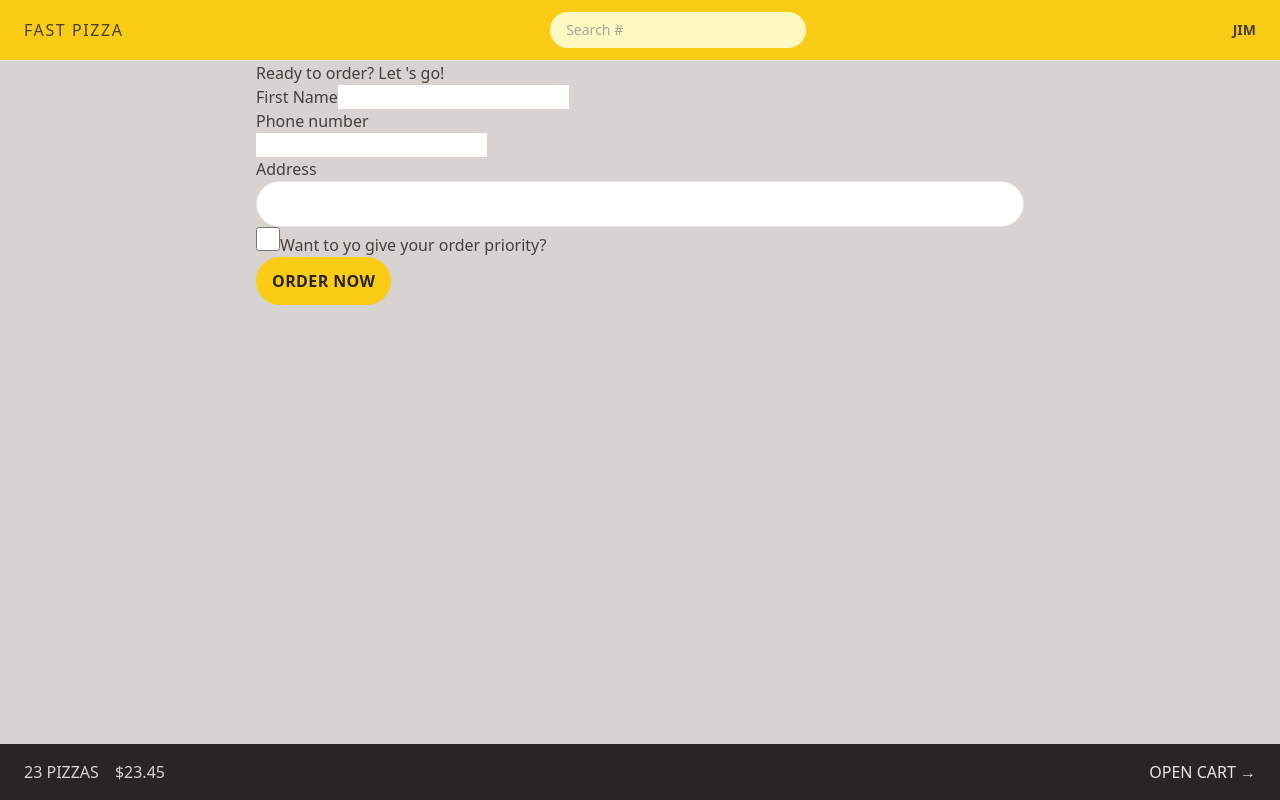
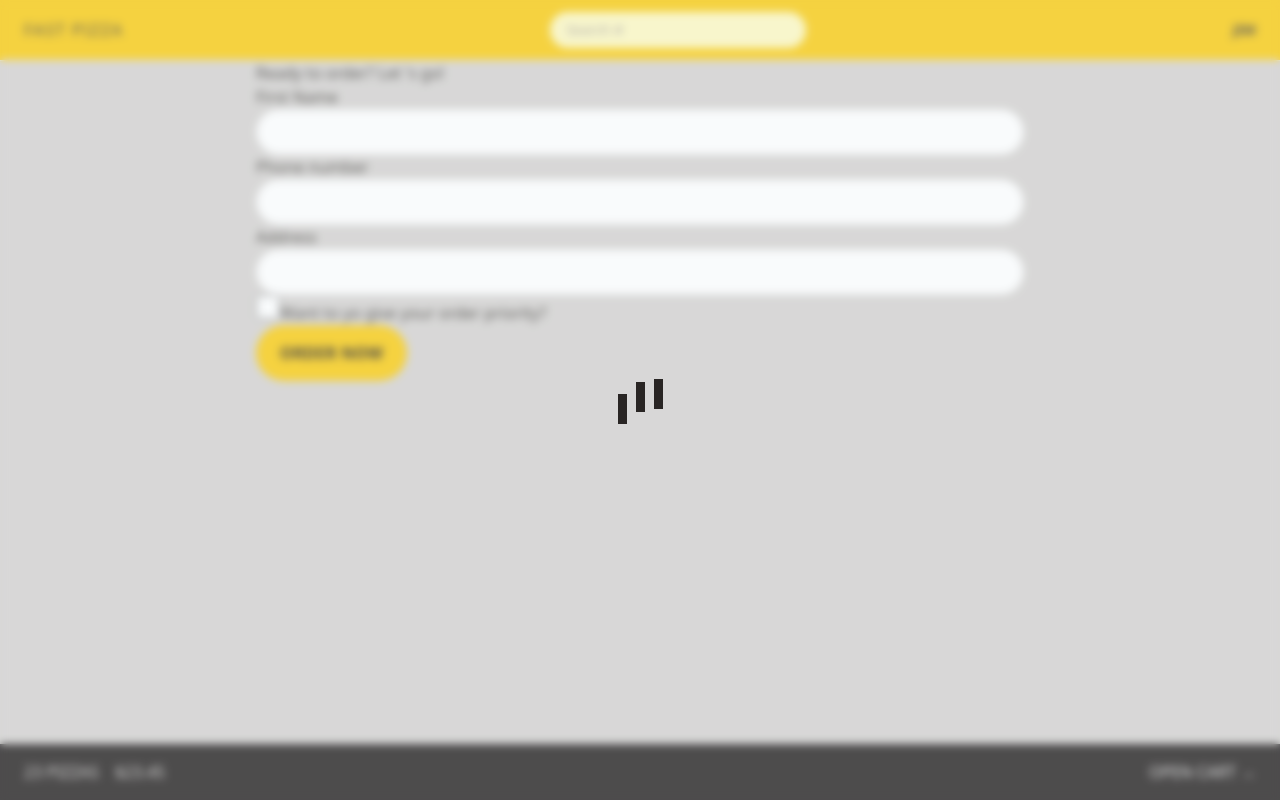
Before and after one commit to Hongfei01/fast-pizza, a React (Vite) app: page /order/new in a window 1280 px wide. Built offline with nearby package versions, Linux system fonts and the light colour scheme.

Commit message:
style loader

```diff
--- a/src/features/cart/Cart.jsx
+++ b/src/features/cart/Cart.jsx
@@ -1,4 +1,6 @@
 import { Link } from 'react-router-dom';
+import LinkButton from '../../ui/LinkButton';
+import Button from '../../ui/Button';
 
 // const fakeCart = [
 //   {
@@ -29,17 +31,13 @@ function Cart() {
 
   return (
     <div>
-      <Link
-        to="/menu"
-        className="text-sm text-blue-500 hover:text-blue-600 hover:underline"
-      >
-        &larr; Back to menu
-      </Link>
+      <LinkButton to={'/menu'}> &larr; Back to menub</LinkButton>
 
       <h2>Your cart, %NAME%</h2>
 
       <div>
-        <Link to="/order/new">Order pizzas</Link>
+        <Button to={'/order/new'}>Order pizzas</Button>
+
         <button>Clear cart</button>
       </div>
     </div>
--- a/src/features/order/CreateOrder.jsx
+++ b/src/features/order/CreateOrder.jsx
@@ -3,6 +3,7 @@
 import { Form, redirect, useActionData, useNavigation } from 'react-router-dom';
 
 import { createOrder } from '../../services/apiRestaurant';
+import Button from '../../ui/Button';
 
 const isValidPhone = (str) =>
   /^\+?\d{1,4}?[-.\s]?\(?\d{1,3}?\)?[-.\s]?\d{1,4}[-.\s]?\d{1,4}[-.\s]?\d{1,9}$/.test(
@@ -47,13 +48,13 @@ function CreateOrder() {
       <Form method="POST">
         <div>
           <label>First Name</label>
-          <input type="text" name="customer" required />
+          <input className="input" type="text" name="customer" required />
         </div>
 
         <div>
           <label>Phone number</label>
           <div>
-            <input type="tel" name="phone" required />
+            <input type="tel" name="phone" required className="input" />
             {formErrors?.phone && <p>{formErrors.phone}</p>}
           </div>
         </div>
@@ -61,12 +62,7 @@ function CreateOrder() {
         <div>
           <label>Address</label>
           <div>
-            <input
-              className="transaction-all w-full rounded-full border border-stone-200 px-4 py-2 text-sm placeholder:text-stone-400 focus:outline-none focus:ring focus:ring-yellow-400 md:px-6 md:py-3"
-              type="text"
-              name="address"
-              required
-            />
+            <input className="input" type="text" name="address" required />
           </div>
         </div>
 
@@ -84,12 +80,9 @@ function CreateOrder() {
 
         <div>
           <input type="hidden" value={JSON.stringify(cart)} name="cart" />
-          <button
-            disabled={isLoading}
-            className="inline-block rounded-full bg-yellow-400 px-4 py-3 font-semibold uppercase tracking-wide text-stone-800 transition-colors duration-300 hover:bg-yellow-300 focus:bg-yellow-300 focus:outline-none focus:ring focus:ring-yellow-300 focus:ring-offset-2 disabled:cursor-not-allowed"
-          >
+          <Button disabled={isLoading}>
             {isLoading ? 'Placing a order' : 'Order now'}
-          </button>
+          </Button>
         </div>
       </Form>
     </div>
--- a/src/features/user/CreateUser.jsx
+++ b/src/features/user/CreateUser.jsx
@@ -1,4 +1,5 @@
 import { useState } from 'react';
+import Button from '../../ui/Button';
 
 function CreateUser() {
   const [username, setUsername] = useState('');
@@ -14,7 +15,7 @@ function CreateUser() {
       </p>
 
       <input
-        className="w-72"
+        className="input mb-8 w-72"
         type="text"
         placeholder="Your full name"
         value={username}
@@ -23,7 +24,7 @@ function CreateUser() {
 
       {username !== '' && (
         <div>
-          <button>Start ordering</button>
+          <Button>Start ordering</Button>
         </div>
       )}
     </form>
--- a/src/index.css
+++ b/src/index.css
@@ -1,25 +1,17 @@
 @tailwind base;
 @tailwind components;
 @tailwind utilities;
-/* body {
-  font-family: system-ui, -apple-system, BlinkMacSystemFont, 'Segoe UI', Roboto,
-    Oxygen, Ubuntu, Cantarell, 'Open Sans', 'Helvetica Neue', sans-serif;
-  background-color: #f7f7f7;
-  color: #444;
+
+@layer components {
+
+  .input {
+    @apply transition-all w-full rounded-full border border-stone-200 px-4 py-2 text-sm placeholder:text-stone-400 focus:outline-none focus:ring focus:ring-yellow-400 md:px-6 md:py-3
   }
 
-.layout {
-  display: grid;
-  grid-template-rows: auto 1fr auto;
-  gap: 32px;
-  height: 100dvh;
-} */
-
-/* https://dev.to/afif/i-made-100-css-loaders-for-your-next-project-4eje */
   .loader {
     width: 45px;
     aspect-ratio: 0.75;
-  --c: no-repeat linear-gradient(#333 0 0);
+    --c: no-repeat linear-gradient(theme(colors.stone.800) 0 0);
     background: var(--c) 0% 50%, var(--c) 50% 50%, var(--c) 100% 50%;
     background-size: 20% 50%;
     animation: loading 1s infinite linear;
@@ -39,3 +31,10 @@
       background-position: 0% 50%, 50% 50%, 100% 100%;
     }
   }
+
+}
+
+
+
+
+/* https://dev.to/afif/i-made-100-css-loaders-for-your-next-project-4eje */
--- a/src/ui/AppLayout.jsx
+++ b/src/ui/AppLayout.jsx
@@ -9,7 +9,9 @@ function AppLayout() {
   const isLoading = navigation.state === 'loading';
   return (
     <div className="grid h-screen grid-rows-[auto_1fr_auto]">
-      {isLoading && <Loader />}
+      {/* {isLoading && <Loader />} */}
+      {true && <Loader />}
+
       <Header />
       <div className="overflow-scroll">
         <main className="mx-auto max-w-3xl">
--- /dev/null
+++ b/src/ui/Button.jsx
@@ -0,0 +1,18 @@
+import { Link } from 'react-router-dom';
+function Button({ children, disabled, to }) {
+  const className =
+    'inline-block rounded-full bg-yellow-400 px-4 py-3 font-semibold uppercase tracking-wide text-stone-800 transition-colors duration-300 hover:bg-yellow-300 focus:bg-yellow-300 focus:outline-none focus:ring focus:ring-yellow-300 focus:ring-offset-2 disabled:cursor-not-allowed sm:px-6 sm:py-4';
+  if (to)
+    return (
+      <Link to={to} className={className}>
+        {children}
+      </Link>
+    );
+  return (
+    <button disabled={disabled} className={className}>
+      {children}
+    </button>
+  );
+}
+
+export default Button;
--- a/src/ui/Error.jsx
+++ b/src/ui/Error.jsx
@@ -1,15 +1,14 @@
-import { useNavigate, useRouteError } from 'react-router-dom';
+import { useRouteError } from 'react-router-dom';
+import LinkButton from './LinkButton';
 
 function NotFound() {
-  const navigate = useNavigate();
-
   const error = useRouteError();
 
   return (
     <div>
       <h1>Something went wrong 😢</h1>
       <p>{error.data || error.message}</p>
-      <button onClick={() => navigate(-1)}>&larr; Go back</button>
+      <LinkButton to={'-1'}>&larr; Go back</LinkButton>
     </div>
   );
 }
--- /dev/null
+++ b/src/ui/LinkButton.jsx
@@ -0,0 +1,19 @@
+import { Link } from 'react-router-dom';
+import { useNavigate } from 'react-router-dom';
+function LinkButton({ children, to }) {
+  const navigate = useNavigate();
+  const className = 'text-sm text-blue-500 hover:text-blue-600 hover:underline';
+  if (to === '-1')
+    return (
+      <button className={className} onClick={() => navigate(-1)}>
+        {children}
+      </button>
+    );
+  return (
+    <Link to={to} className={className}>
+      {children}
+    </Link>
+  );
+}
+
+export default LinkButton;
--- a/src/ui/Loader.jsx
+++ b/src/ui/Loader.jsx
@@ -1,5 +1,9 @@
 function Loader() {
-  return <div className='loader'></div>;
+  return (
+    <div className="absolute inset-0 flex items-center justify-center bg-slate-200/20 backdrop-blur-sm">
+      <div className="loader"></div>
+    </div>
+  );
 }
 
 export default Loader;
--- a/src/ui/SearchInput.jsx
+++ b/src/ui/SearchInput.jsx
@@ -14,7 +14,7 @@ function SearchInput() {
   return (
     <form onSubmit={handleSubmit}>
       <input
-        className="transaction-all rounded-full bg-yellow-100 px-4 py-2 text-sm duration-300 placeholder:text-stone-400 focus:outline-none focus:ring focus:ring-yellow-500 focus:ring-opacity-50 sm:w-64 sm:focus:w-72"
+        className="rounded-full bg-yellow-100 px-4 py-2 text-sm transition duration-300 placeholder:text-stone-400 focus:outline-none focus:ring focus:ring-yellow-500 focus:ring-opacity-50 sm:w-64 sm:focus:w-72"
         placeholder="Search #"
         onChange={(e) => setQuery(e.target.value)}
       />
```
Lines whose indentation alone changed are shown as unchanged.
